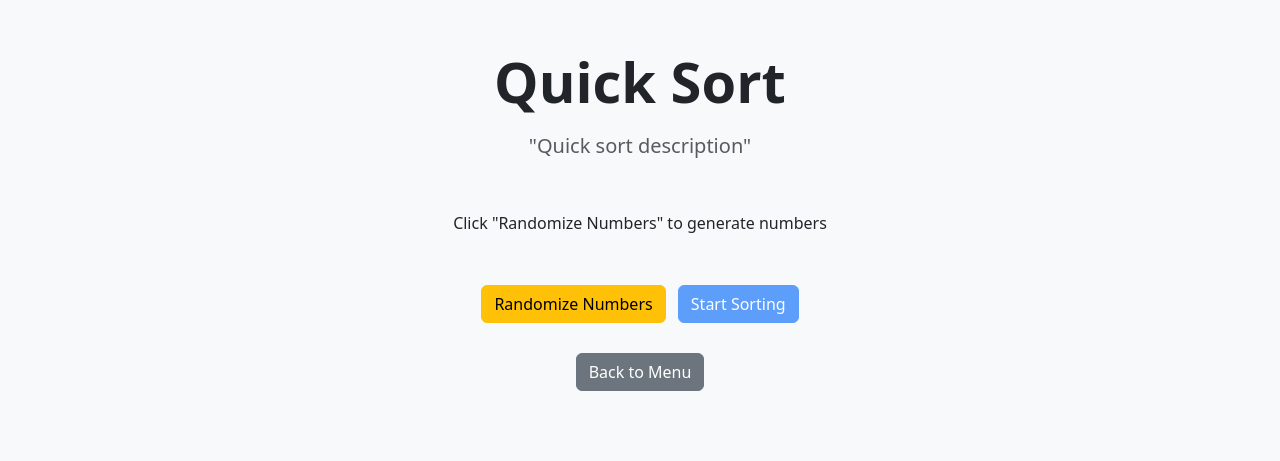
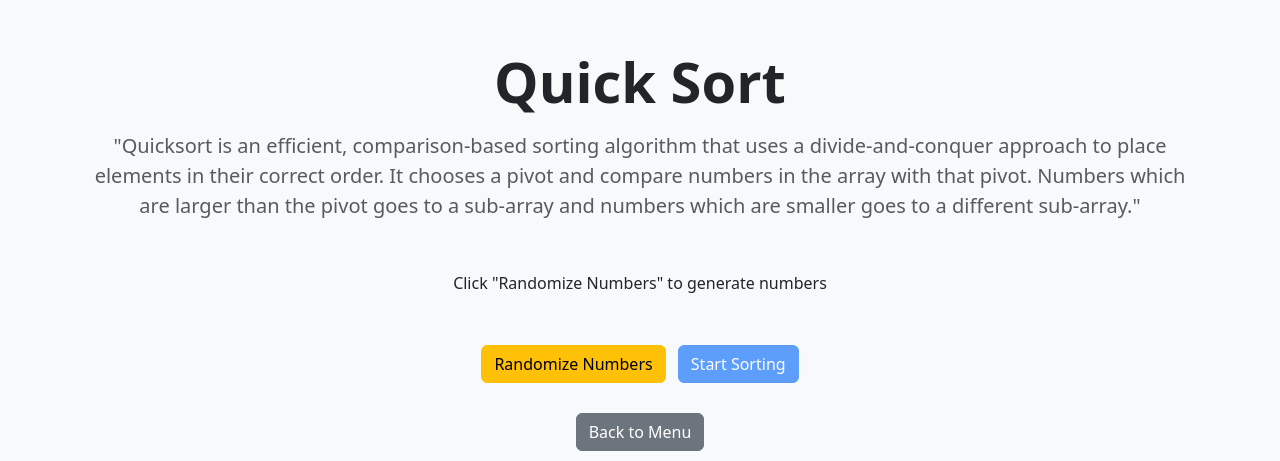
Before and after one commit to se04-aizu-2025/se04project-st6-team-indo, a Django app: page /quick/ in a window 1280 px wide. Shown: the top 461 px of the page. Run offline with Django 5.2, Linux system fonts and the light colour scheme.

Commit message:
Update quick_page.html

```diff
--- a/sorting_project/visualizer/templates/quick_page.html
+++ b/sorting_project/visualizer/templates/quick_page.html
@@ -37,7 +37,9 @@
 <div class="container text-center mt-5">
     <h1 class="display-4 fw-bold">Quick Sort</h1>
     <p class="lead text-muted mt-3">
-        "Quick sort description"
+        "Quicksort is an efficient, comparison-based sorting algorithm that uses a divide-and-conquer approach to place elements in their correct order.
+        It chooses a pivot and compare numbers in the array with that pivot. Numbers which are larger than the pivot goes to a sub-array and numbers which are smaller goes to a different
+        sub-array."
     </p>
 
     <form method="POST" action="{% url 'quick_run' %}">
```
